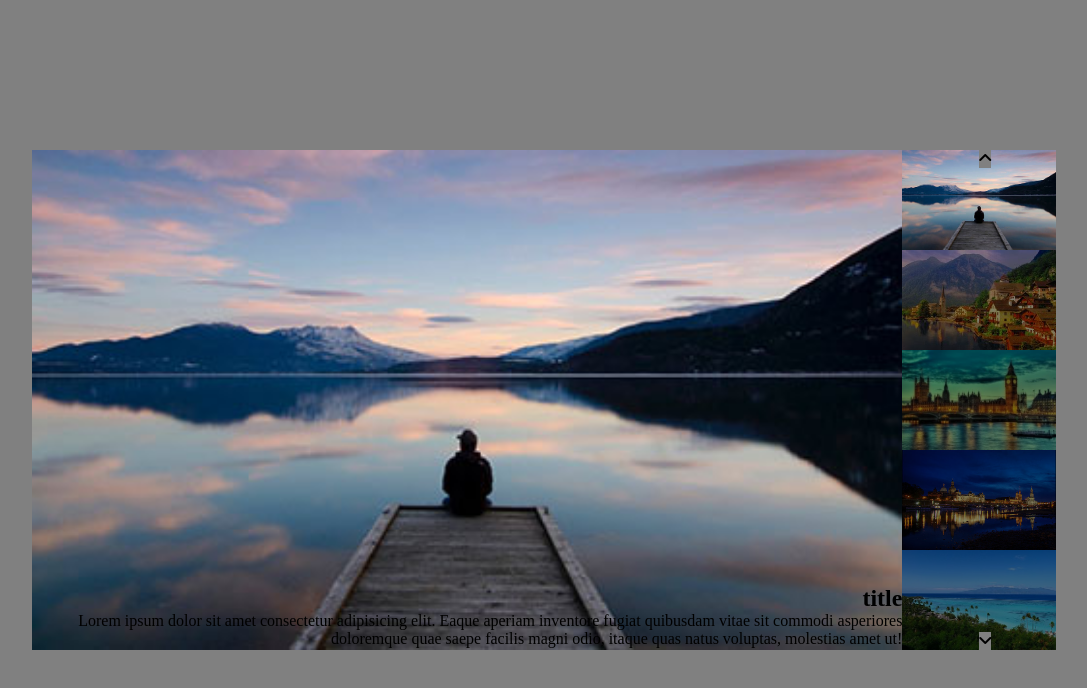
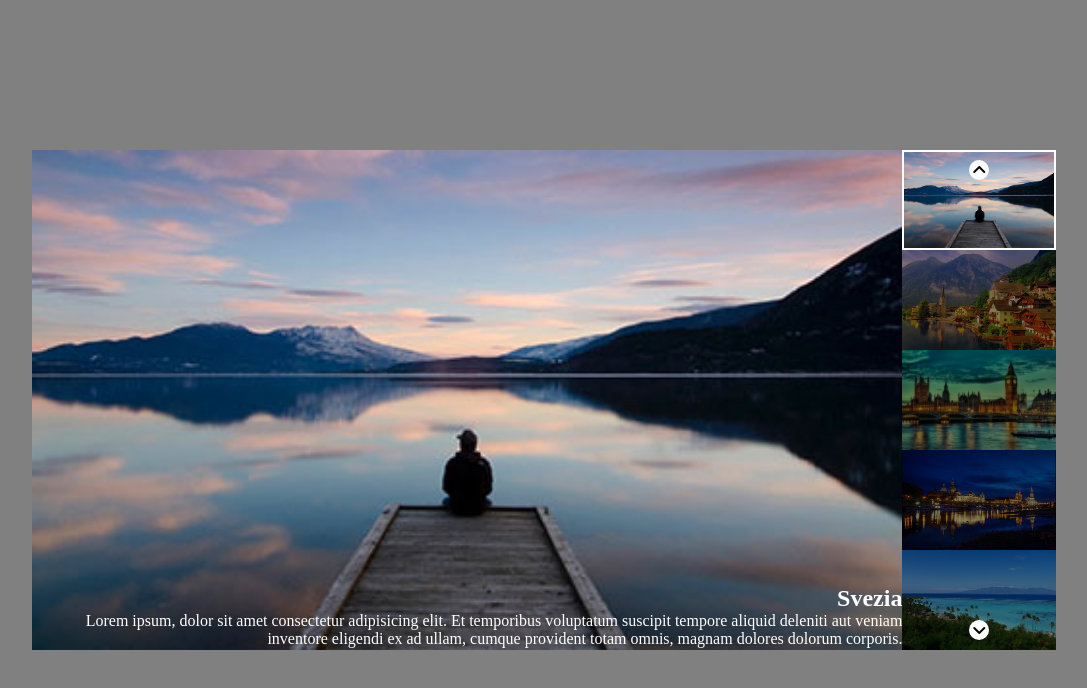
Before and after one commit to Angeloamenta/js-array-carousel, a plain HTML site: page riprova/index.html in a window 1280 px wide. Both pictures are taken after a click on the element 1075 px from the left and 200 px from the top of the page. Shown: the whole page, without its empty margins (96-1183 px from the left). Drawn offline with Linux system fonts and the light colour scheme.

Commit message:
esercizio rifatto

```diff
--- a/riprova/css/style.css
+++ b/riprova/css/style.css
@@ -54,7 +54,9 @@
     text-align: end;
     position: absolute;
     bottom: 2px;
+    right: 0;
     z-index: 10;
+    color: white;
 
 }
 
@@ -82,13 +84,24 @@
 
 .slider-dx .thumb.active {
     opacity: 1;
+    border: 2px white solid;
 }
 
 .prev {
     position: absolute;
     top: 0;
     left: 50%;
-    background-color: gray;
+    background-color:white;
+    transform: translate(-50%);
+    z-index: 999;
+    display: flex;
+    justify-content: center;
+    align-items: center;
+    width: 20px;
+    height: 20px;
+    margin: 10px 0;
+    border-radius: 50%;
+    cursor: pointer;
 }
 
 .next {
@@ -96,4 +109,18 @@
     bottom: 0;
     left: 50%;
     background-color: gray;
+    transform: translate(-50%);
+    z-index: 999;
+    display: flex;
+    justify-content: center;
+    align-items: center;
+    width: 20px;
+    height: 20px;
+    margin: 10px 0;
+    border-radius: 50%;
+    cursor: pointer;
 }
+
+.able{
+    background-color: white;
+}
--- a/riprova/index.html
+++ b/riprova/index.html
@@ -12,14 +12,14 @@
     <div class="container">
         <div class="slider">
             <div class="slider-sx">
-                <div class="items-sx active">
-                    <img src="img/01.jpg" alt="">
+                <!-- <div class="items-sx active"> -->
+                    <!-- <img src="img/01.jpg" alt="">
                     <div class="text">
                         <h2>title</h2>
                         <p>Lorem ipsum dolor sit amet consectetur adipisicing elit. Eaque aperiam inventore fugiat quibusdam vitae sit commodi asperiores doloremque quae saepe facilis magni odio, itaque quas natus voluptas, molestias amet ut!</p>
-                    </div>
-                </div>
-                <div class="items-sx">
+                    </div> -->
+                <!-- </div> -->
+                <!-- <div class="items-sx">
                     <img src="img/02.jpg" alt="">
                     <div class="text">
                         <h2>title</h2>
@@ -45,11 +45,11 @@
                     <div class="text">
                         <h2>titl</h2>
                         <p>Lorem ipsum dolor sit amet consectetur adipisicing elit. Eaque aperiam inventore fugiat quibusdam vitae sit commodi asperiores doloremque quae saepe facilis magni odio, itaque quas natus voluptas, molestias amet ut!</p>
-                    </div>
-                </div>
+                    </div> -->
+                <!-- </div> -->
             </div>
             <div class="slider-dx">
-                <div class="thumb active first">
+                <!-- <div class="thumb active first">
                     <img src="./img/01.jpg" alt="">
                 </div>
                 <div class="thumb">
@@ -63,11 +63,11 @@
                 </div>
                 <div class="thumb last">
                     <img src="./img/05.jpg" alt="">
-                </div>
+                </div>  -->
 
-                <div class="prev"><i class="fas fa-angle-up"></i></div>
+                <div class="prev able"><i class="fas fa-angle-up"></i></div>
 
-                <div class="next"><i class="fas fa-angle-down"></i></div>
+                <div class="next able"><i class="fas fa-angle-down"></i></div>
             </div>
         </div>
 
--- a/riprova/js/script.js
+++ b/riprova/js/script.js
@@ -1,18 +1,18 @@
 // / Consegna:
-// Dati tre array contenenti:
-//  - una lista ordinata di 5 immagini,
-//  - una lista ordinata dei relativi 5 luoghi e
-//  - una lista di 5 news,
-// creare un carosello come nella foto allegata.
-// MILESTONE 1
-// Per prima cosa, creiamo il markup statico: costruiamo il container e inseriamo l’immagine grande a sinistra e le thumbnails sulla destra in modo da poter stilare lo slider; avremo così la struttura base e gli stili pronti per poterci poi concentrare solamente sull’aspetto logico.
-// MILESTONE 2
-// Adesso rimuoviamo tutto il markup statico e inseriamo le immagini dinamicamente servendoci dell’array fornito e un semplice ciclo for che concatena un template literal. Al termine di questa fase ci ritroveremo con lo stesso slider, ma costruito dinamicamente attraverso JavaScript.
-// MILESTONE 3
-// Al click dell’utente sulle frecce verso l’alto o verso il basso, l’immagine attiva diventa visibile in formato grande a sinistra e nel suo angolo in basso a destra dovranno essere aggiunti i relativi:
-//  - titolo e
-//  - testo.
-// Allo stesso tempo nelle miniature l’immagine attiva dovrà apparire in evidenza rispetto alle altre.
+// // Dati tre array contenenti:
+// //  - una lista ordinata di 5 immagini,
+// //  - una lista ordinata dei relativi 5 luoghi e
+// //  - una lista di 5 news,
+// // creare un carosello come nella foto allegata.
+// // MILESTONE 1
+// // Per prima cosa, creiamo il markup statico: costruiamo il container e inseriamo l’immagine grande a sinistra e le thumbnails sulla destra in modo da poter stilare lo slider; avremo così la struttura base e gli stili pronti per poterci poi concentrare solamente sull’aspetto logico.
+// // MILESTONE 2
+// // Adesso rimuoviamo tutto il markup statico e inseriamo le immagini dinamicamente servendoci dell’array fornito e un semplice ciclo for che concatena un template literal. Al termine di questa fase ci ritroveremo con lo stesso slider, ma costruito dinamicamente attraverso JavaScript.
+// // MILESTONE 3
+// // Al click dell’utente sulle frecce verso l’alto o verso il basso, l’immagine attiva diventa visibile in formato grande a sinistra e nel suo angolo in basso a destra dovranno essere aggiunti i relativi:
+// //  - titolo e
+// //  - testo.
+// // Allo stesso tempo nelle miniature l’immagine attiva dovrà apparire in evidenza rispetto alle altre.
 
  const items = [
      'img/01.jpg',
@@ -34,36 +34,151 @@ const text = [
      'Lorem ipsum, dolor sit amet consectetur adipisicing elit. Et temporibus voluptatum suscipit tempore aliquid deleniti aut veniam inventore eligendi ex ad ullam, cumque provident totam omnis, magnam dolores dolorum corporis.',
      'Lorem ipsum',
      'Lorem ipsum, dolor sit amet consectetur adipisicing elit.',
-    'Lorem ipsum, dolor sit amet consectetur adipisicing elit. Et temporibus voluptatum suscipit tempore aliquid deleniti aut veniam inventore eligendi ex ad ullam,',
-    'Et temporibus voluptatum suscipit tempore aliquid deleniti aut veniam inventore eligendi ex ad ullam,',
+     'Lorem ipsum, dolor sit amet consectetur adipisicing elit. Et temporibus voluptatum suscipit tempore aliquid deleniti aut veniam inventore eligendi ex ad ullam,',     'Et temporibus voluptatum suscipit tempore aliquid deleniti aut veniam inventore eligendi ex ad ullam,',
  ]
 
-const itemsSx = document.querySelector(".items-sx");
-const itemSub = document.querySelector(".items-sx");
+const itemsSx = document.querySelector(".slider-sx");
+ const itemsDx = document.querySelector(".slider-dx")
+
+
+
+// creo gli elementi
+for (let i = 0; i < items.length; i++) {
+
+
+    //se sono al primo elemento aggiungo classe first e active
+    let classElement = '';
+    if (i == 0) {
+        classElement = "first active";
+    } else if (i == items.length - 1) { //se sono nell'ultimo aggiungo classe last
+        classElement = "last";
+    }
+
+    let tag=
+    `<div class="items-sx ${classElement}">
+        <img src="${items[i]}" alt="">
+    <div class="text">
+        <h2>${title[i]}</h2>
+        <p>${text[i]}</p>
+    </div>`;
+
+    let thumbs = `
+    <div class="thumb ${classElement}">
+                    <img src="${items[i]}" alt="">
+                </div>
+    `
+    itemsSx.innerHTML += tag;
+    itemsDx.innerHTML += thumbs;
+
+}
 const buttonNext = document.querySelector(".slider-dx .next");
-
 const buttonPrev = document.querySelector(".slider-dx .prev");
 
-console.log(buttonNext, buttonPrev);
+
+
 
 buttonNext.addEventListener ("click",function() {
     // devo cercare gli elementi con actvie ma prima devo crarli su js
 
     const itemSxActive = document.querySelector(".slider-sx .items-sx.active");
 
-    const itemDxActive = document.querySelector(".slider-dx .active");
+    const itemDxActive = document.querySelector(".slider-dx .thumb.active");
 
+
+    // questo punto è da ripassare in quanto mi ha fatto perdere troppo tempo
+    // creo listClasses per poter vedere le classi di quell'elemento
+    // last false è un valore boolean quindi vero o falso che servirà dopo da inserire nell'if.
+    // dopo faccio un for che gira per tutte le classi presenti in quell'elemento, quindi .lenght
+    // a seguire ogni giro di listClasses verrà controllato per vedere se è last, in quel caso si entra nell'else
+    let listClasses = itemSxActive.classList;
+    let last = false;
+    console.log(listClasses);
+    for (let i = 0; i < listClasses.length; i++) {
+        if (listClasses[i] == "last") {
+            last = true;
+        }
+    }
+
+
+
+if (last == false) {
     // rimuovere la classe active e...
-
     itemSxActive.classList.remove("active");
-    itemDxActive.classList.remove("active");
-
     // ...passarla a quello successivo
     let imgActive = itemSxActive.nextElementSibling;
+    imgActive.classList.add("active");
+}
+
+// let listClassesDx = itemDxActive.classList.contains('last');
+let listClassesDx = itemDxActive.classList;
+for (let i = 0; i < listClasses.length; i++) {
+    if (listClassesDx[i] == "last") {
+        last = true
+    }
+}
+if (last == false) {
+    itemDxActive.classList.remove("active");
     let imgDxActive = itemDxActive.nextElementSibling;
+    imgDxActive.classList.add("active");
 
-    imgActive.classList.add("active");
-    imgDxActive.classList.add("active");
+}
+
 
     // adesso è possibile scorrere le immagini verso il basso
 });
+
+
+buttonPrev.addEventListener ("click",function() {
+    // devo cercare gli elementi con actvie ma prima devo crarli su js
+
+    const itemSxActive = document.querySelector(".slider-sx .items-sx.active");
+
+    const itemDxActive = document.querySelector(".slider-dx .thumb.active");
+
+
+    // questo punto è da ripassare in quanto mi ha fatto perdere troppo tempo
+    // creo listClasses per poter vedere le classi di quell'elemento
+    // last false è un valore boolean quindi vero o falso che servirà dopo da inserire nell'if.
+    // dopo faccio un for che gira per tutte le classi presenti in quell'elemento, quindi .lenght
+    // a seguire ogni giro di listClasses verrà controllato per vedere se è last, in quel caso si entra nell'else
+    let listClasses = itemSxActive.classList;
+    let first = false;
+    console.log(listClasses);
+    for (let i = 0; i < listClasses.length; i++) {
+        // fai il giro di listClasses, se trovi first last diventa true altrimenti non fare nulla
+        if (listClasses[i] == "first") {
+            first = true;
+        }
+    }
+
+// se last diventa true fai quello che c'e scitto altrimenti non fare nulla
+
+if (first == false) {
+    // rimuovere la classe active e...
+    itemSxActive.classList.remove("active");
+    // ...passarla a quello successivo
+    let imgActive = itemSxActive.previousElementSibling;
+    imgActive.classList.add("active");
+
+
+}
+
+
+// let listClassesDx = itemDxActive.classList.contains('last');
+let listClassesDx = itemDxActive.classList;
+for (let i = 0; i < listClasses.length; i++) {
+    if (listClassesDx[i] == "first") {
+        first = true
+    }
+}
+if (first == false) {
+    itemDxActive.classList.remove("active");
+    let imgDxActive = itemDxActive.previousElementSibling;
+    imgDxActive.classList.add("active");
+}
+
+
+
+console.log(first);
+    // adesso è possibile scorrere le immagini verso l alto
+});
```
Lines whose indentation alone changed are shown as unchanged.
